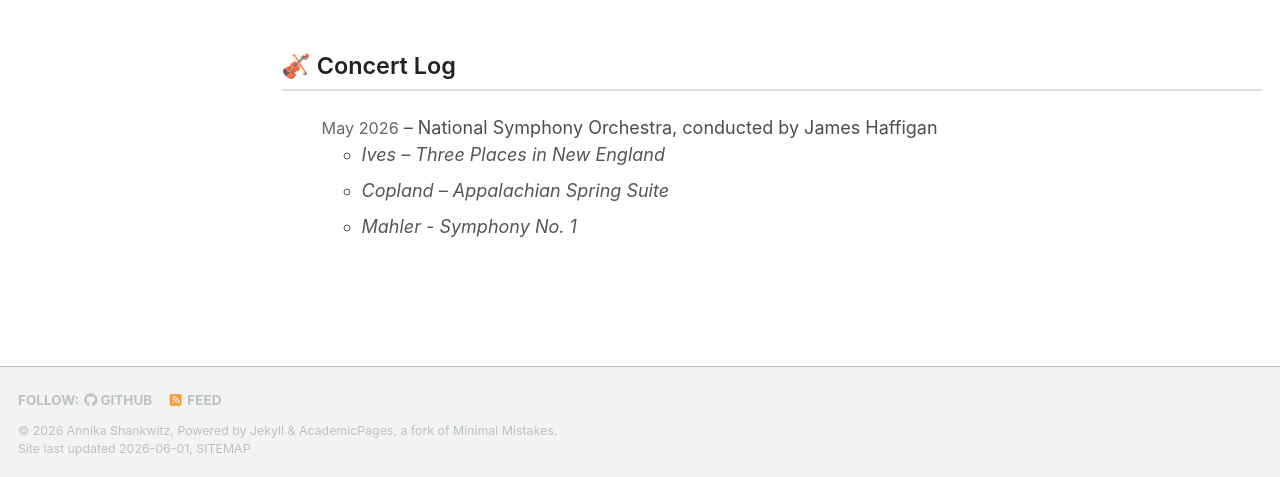
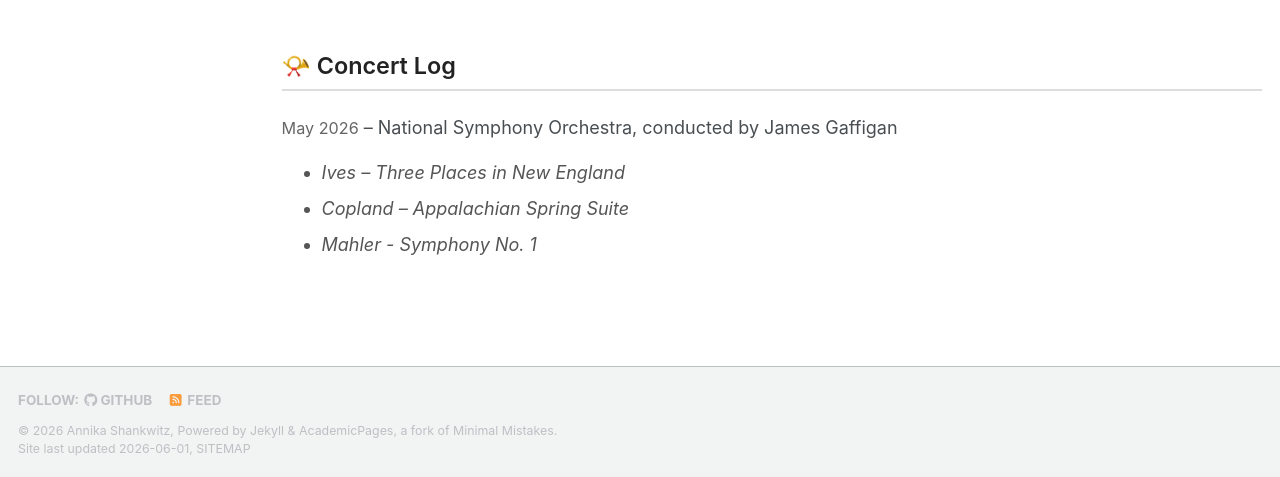
Before and after one commit to its-Annika/its-Annika.github.io, a Jekyll site: the page built from _pages/music.html, in a window 1280 px wide and 1174 px high. Shown: the part 697-1174 px from the top of the window. Built offline with Jekyll 4.4.1, drawn with Linux system fonts in a browser that asks for light colours; a script bundle is joined from its source files by our own code; library files that are not in the unit come from our copies.

Commit message:
Update music.html

```diff
--- a/_pages/music.html
+++ b/_pages/music.html
@@ -132,21 +132,23 @@ author_profile: true
   </div>
 </div>
 
-<!-- ── Concert Log ── -->
+
 <div class="concerts-section">
-  <h2>🎻 Concert Log</h2>
-  <ul class="concert-list">
+  <h2>📯 Concert Log</h2>
+  <div class="concert-list">
 
+    <div class="concert-entry">
       <div class="concert-header">
         <span class="concert-date">May 2026</span> &ndash;
         <span class="concert-ensemble">National Symphony Orchestra</span>,
-      conducted by James Haffigan
+        conducted by James Gaffigan
       </div>
       <ul class="concert-programme">
          <li>Ives – Three Places in New England</li>
         <li>Copland – Appalachian Spring Suite</li>
         <li>Mahler - Symphony No. 1 </li>
       </ul>
+    </div>
 
-  </ul>
   </div>
+</div>
```
Lines whose indentation alone changed are shown as unchanged.
